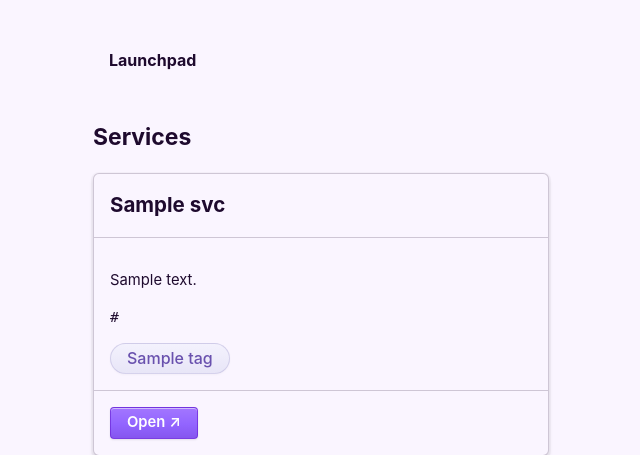
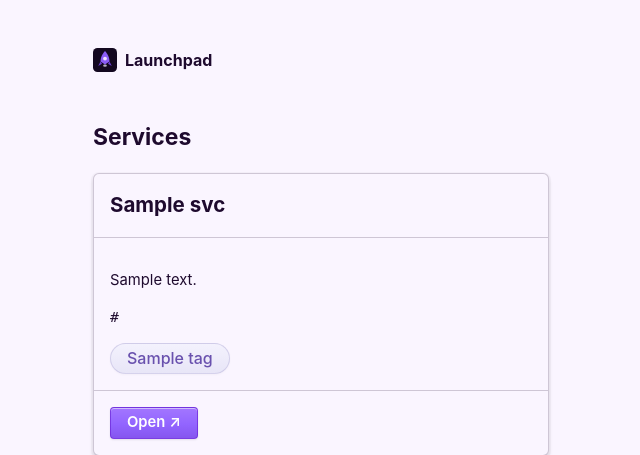
Before and after one commit to Flexicon/launchpad, a Flask app: template templates/index.html in a window 1280 px wide. Shown: the top 455 px of the page, without its empty margins (83-723 px from the left). Run offline with Flask 3, Linux system fonts and the light colour scheme; the template is opened without the code that fills it: most values are stand-ins (such as "Sample title", 1, 10 or a date in 2020).

Commit message:
feat: add app logo and favicon

```diff
--- a/templates/index.html
+++ b/templates/index.html
@@ -5,6 +5,7 @@
   <meta name="viewport" content="width=device-width, initial-scale=1.0">
   <title>Launchpad</title>
   <link rel="stylesheet" href="{{ url_for('static', filename='graffiti.css') }}">
+  <link rel="icon" type="image/svg+xml" href="{{ url_for('static', filename='logo.svg') }}">
   <!-- Theme: Berry -->
   <style>
     :root {
@@ -33,8 +34,11 @@
   </style>
 </head>
 <body>
-  <header class="header">
-    <strong>Launchpad</strong>
+  <header class="header" style="padding-inline: 0px;">
+    <span class="cluster">
+      <img src="{{ url_for('static', filename='logo.svg') }}" alt="" width="24" height="24">
+      <strong>Launchpad</strong>
+    </span>
   </header>
 
   <main class="stack">
```
Also changed, not shown: static/logo.svg (added).
